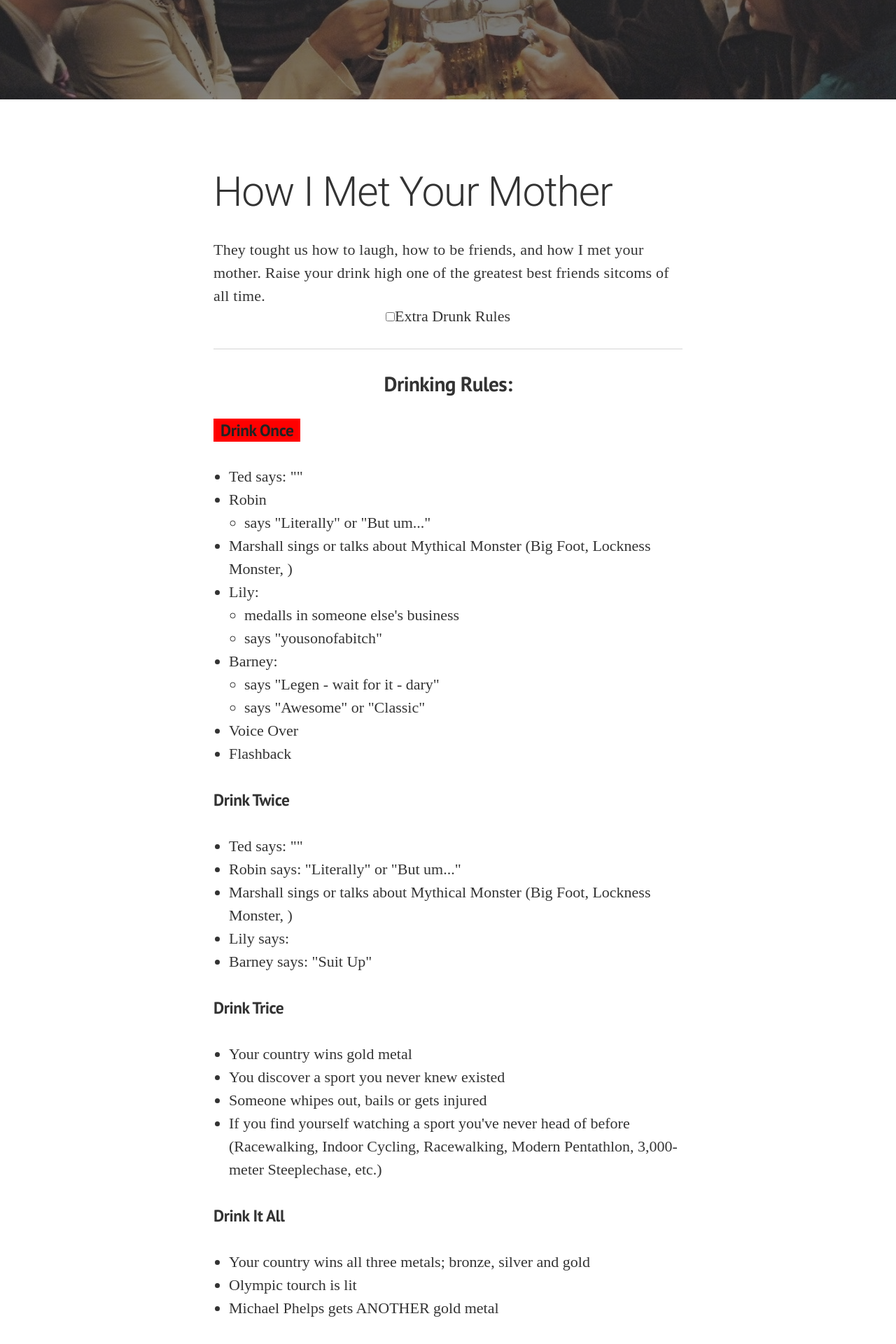
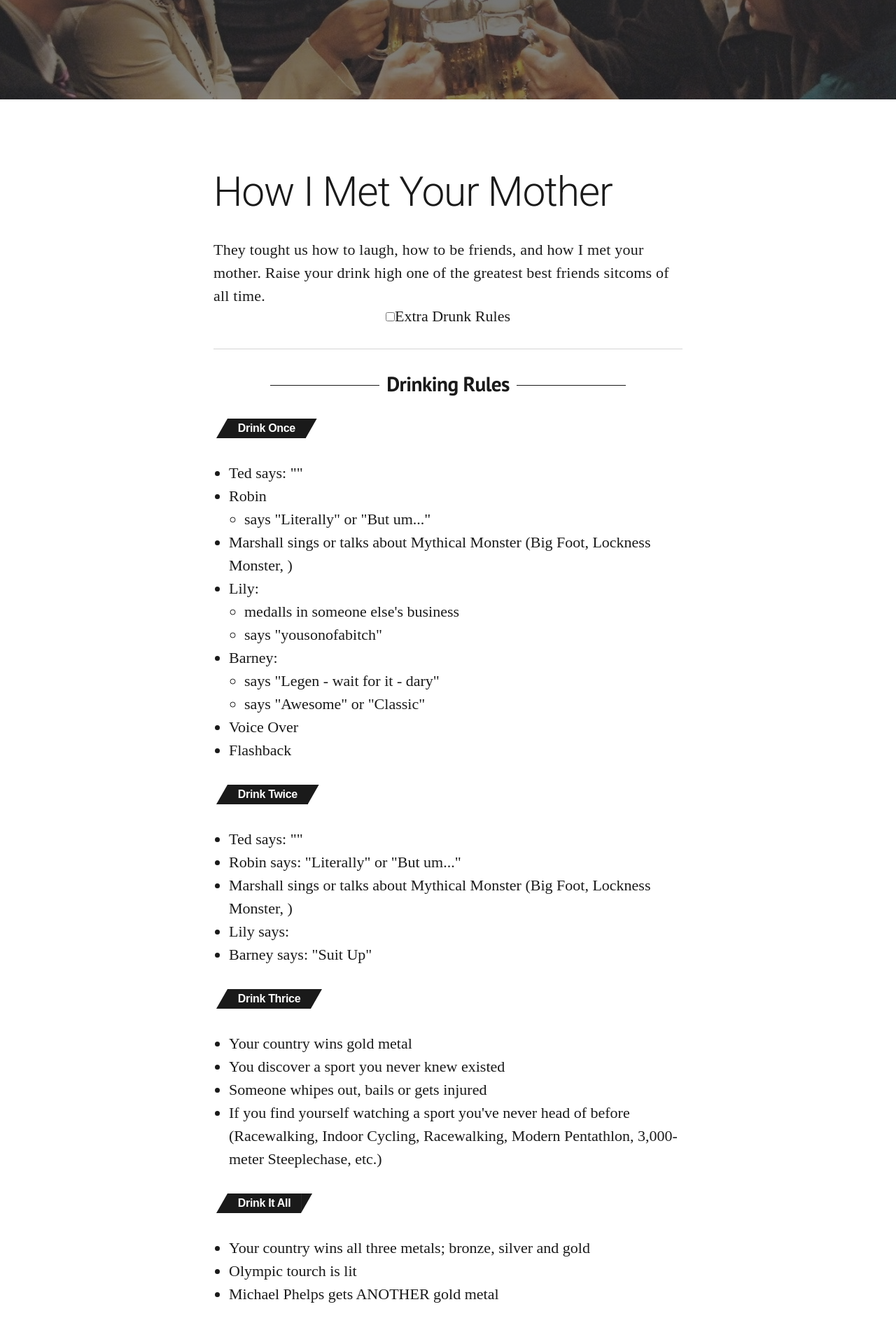
Before and after one commit to jns6971/drunking-games, a Jekyll site: the page built from _posts/2016-08-30-himym.html, in a window 1280 px wide. Shown: the part 485-2405 px from the top of the page at 70% size. Built offline with Jekyll 4.4.1, drawn with Linux system fonts in a browser that asks for light colours; nearby versions of some CDN libraries; some web fonts are replaced.

Commit message:
update generic styles

```diff
--- a/_posts/2016-08-30-himym.html
+++ b/_posts/2016-08-30-himym.html
@@ -25,9 +25,12 @@
 
 
 <hr/>
-<h4 class="u-alignCenter">Drinking Rules:</h4>
+<h4 class="gen-drink-title"><span>Drinking Rules</span></h4>
 
-<h5 class="gen-drink-title gen-parallelogram">Drink Once</h5>
+<h5 class="gen-parallelogram">
+	<span class="gen-drink-subtitle">Drink Once</span>
+</h5>
+
 <ul>
 	<li>Ted says: ""</li>
 	<li>Robin
@@ -52,7 +55,10 @@
 	<li class="gen-extra">Flashback</li>
 </ul>
 
-<h5>Drink Twice</h5>
+<h5 class="gen-parallelogram">
+	<span class="gen-drink-subtitle">Drink Twice</span>
+</h5>
+
 <ul>
 	<li>Ted says: ""</li>
 	<li>Robin says: "Literally" or "But um..."</li>
@@ -61,7 +67,11 @@
 	<li>Barney says: "Suit Up"</li>
 </ul>
 
-<h5>Drink Trice</h5>
+
+<h5 class="gen-parallelogram">
+	<span class="gen-drink-subtitle">Drink Thrice</span>
+</h5>
+
 <ul>
 	<li>Your country wins gold metal</li>
 	<li>You discover a sport you never knew existed</li>
@@ -69,7 +79,10 @@
 	<li>If you find yourself watching a sport you've never head of before (Racewalking, Indoor Cycling, Racewalking, Modern Pentathlon, 3,000-meter Steeplechase, etc.)</li>
 </ul>
 
-<h5>Drink It All</h5>
+<h5 class="gen-parallelogram">
+	<span class="gen-drink-subtitle">Drink It All</span>
+</h5>
+
 <ul>
 	<li>Your country wins all three metals; bronze, silver and gold</li>
 	<li>Olympic tourch is lit</li>
--- a/_scss/_colors.scss
+++ b/_scss/_colors.scss
@@ -9,7 +9,7 @@
 $gray-lighter:          lighten(#000, 93.5%) !default; // #eee
 
 $white:                 #fff;
-$black:                 #222;
+$black:                 #1A1A1A;
 $red: 					#ff0000;
 
 $brand-primary:         #428bca !default;
@@ -20,7 +20,7 @@
 
 $body-bg:               #fff !default;
 $frontpage-body-bg:     #f2f2f2 !default;
-$text-color:            rgba(0,0,0,0.8) !default;
+$text-color:            $black !default;
 
 $link-color:            $text-color !default;
 $link-hover-color:      darken($link-color, 15%) !default;
--- a/assets/css/main.css
+++ b/assets/css/main.css
@@ -235,7 +235,7 @@
   font-family: "Source Serif Pro", serif;
   font-size: 137.5%;
   font-weight: 400;
-  color: rgba(0, 0, 0, 0.8);
+  color: #1A1A1A;
   -webkit-font-smoothing: antialiased;
   text-rendering: optimizeLegibility;
   font-feature-settings: "kern" 1;
@@ -281,7 +281,7 @@
   font-style: italic;
   padding-left: 25px;
   margin-left: -29px;
-  border-left: 4px solid #222;
+  border-left: 4px solid #1A1A1A;
 }
 
 @media (max-width: 767px) {
@@ -367,17 +367,17 @@
 }
 
 a {
-  color: rgba(0, 0, 0, 0.8);
+  color: #1A1A1A;
   text-decoration: none;
-  background-image: -webkit-gradient(linear, left top, left bottom, color-stop(75%, transparent), color-stop(75%, rgba(0, 0, 0, 0.8)));
-  background-image: linear-gradient(to bottom, transparent 75%, rgba(0, 0, 0, 0.8) 75%);
+  background-image: -webkit-gradient(linear, left top, left bottom, color-stop(75%, rgba(26, 26, 26, 0)), color-stop(75%, rgba(26, 26, 26, 0.8)));
+  background-image: linear-gradient(to bottom, rgba(26, 26, 26, 0) 75%, rgba(26, 26, 26, 0.8) 75%);
   background-repeat: repeat-x;
   background-position: 0 22px;
   background-size: 2px 2px;
 }
 
 a:hover {
-  color: rgba(0, 0, 0, 0.8);
+  color: black;
 }
 
 /* Tables */
@@ -1426,7 +1426,7 @@
   display: block;
   width: 20px;
   height: 2px;
-  background: #222;
+  background: #1A1A1A;
   /* background-color: transparent;
   border-radius: 4px; */
   -webkit-transition: background 0.3s;
@@ -1480,7 +1480,7 @@
 .sidebar-toggle:active,
 #sidebar-checkbox:checked ~ .sidebar-toggle-wrapper {
   position: fixed;
-  background-color: rgba(34, 34, 34, 0.8);
+  background-color: rgba(26, 26, 26, 0.8);
 }
 
 #sidebar-checkbox:checked ~ .sidebar-toggle-wrapper .sidebar-toggle {
@@ -1633,7 +1633,7 @@
   width: 100%;
   top: 0;
   position: relative;
-  color: #222;
+  color: #1A1A1A;
 }
 
 .section--first,
@@ -1988,7 +1988,7 @@
 }
 
 .blockGroup-list .postArticle a {
-  color: #222;
+  color: #1A1A1A;
   background: transparent;
 }
 
@@ -2385,7 +2385,7 @@
 .modal-toggle-bubble {
   position: absolute;
   top: 0;
-  background-color: rgba(34, 34, 34, 0.9);
+  background-color: rgba(26, 26, 26, 0.9);
   -webkit-transform: scale(1);
   -webkit-transition: all 0.3s ease-out;
   z-index: 600;
@@ -2400,7 +2400,7 @@
 .modal-toggle-bubbleShadow {
   position: absolute;
   top: 0;
-  background-color: #222;
+  background-color: #1A1A1A;
   -webkit-transform: scale(1);
   opacity: 1;
   -ms-filter: "progid:DXImageTransform.Microsoft.Alpha(Opacity=100)";
@@ -2549,12 +2549,12 @@
 }
 
 .button--primary {
-  border: 2px solid rgba(34, 34, 34, 0.8);
-  color: #222;
+  border: 2px solid rgba(26, 26, 26, 0.8);
+  color: #1A1A1A;
 }
 
 .button--primary:hover {
-  border-color: #222;
+  border-color: #1A1A1A;
 }
 
 .u-clearfix:before, .u-clearfix:after {
@@ -2885,42 +2885,76 @@
   text-align: center;
 }
 
-.gen-drinking-list .gen-drink-title {
-  color: #222;
-}
-
-.gen-parallelogram {
-  display: inline-block;
-  color: #fff;
+.gen-drinking-list .gen-drink-title, .gen-drinking-list .gen-drink-subtitle {
+  color: #1A1A1A;
+}
+
+.gen-drink-title {
+  text-align: center;
+}
+
+.gen-drink-title span {
+  background: #fff;
   padding: 0 10px;
   position: relative;
-  background: red;
+}
+
+.gen-drink-title span:before, .gen-drink-title span:after {
+  content: "";
+  display: block;
+  border-top: 1px solid #1A1A1A;
+  position: absolute;
+  top: .73em;
+  width: 80%;
+}
+
+.gen-drink-title span:before {
+  right: 100%;
+}
+
+.gen-drink-title span:after {
+  left: 100%;
+}
+
+.gen-parallelogram {
+  font-size: 16px;
+  line-height: 16px;
+  float: none;
+}
+
+.gen-parallelogram:last-child {
+  position: relative;
+  left: -22px;
+}
+
+.gen-parallelogram .gen-drink-subtitle {
+  color: #fff;
+  background: #1A1A1A;
+  font-family: Arial, sans-serif;
+  text-decoration: none;
+  padding: 6px 15px;
+  display: inline-block;
+}
+
+.gen-parallelogram:before, .gen-parallelogram:after {
+  content: "";
+  width: 16px;
+  height: 28px;
+  line-height: 16px;
+  vertical-align: top;
+  display: inline-block;
+  position: relative;
+  background: #1A1A1A;
+}
+
+.gen-parallelogram:before {
+  left: 4px;
+  -webkit-clip-path: polygon(100% 0, 0% 100%, 100% 100%);
+  clip-path: polygon(100% 0, 0% 100%, 100% 100%);
 }
 
 .gen-parallelogram:after {
-  content: '';
-  display: block;
-  width: 0;
-  height: 0;
-  position: absolute;
-  border-style: solid;
-  top: 0;
-}
-
-.gen-parallelogram:before {
-  content: '';
-  display: block;
-  width: 0;
-  height: 0;
-  position: absolute;
-  border-style: solid;
-  top: 0;
-}
-
-.gen-parallelogram:before {
-  border-color: transparent red red transparent;
-}
-
-.gen-parallelogram:after {
-  border-color: red transparent transparent red;
-}
+  left: -4px;
+  -webkit-clip-path: polygon(0 0, 0% 100%, 100% 0);
+  clip-path: polygon(0 0, 0% 100%, 100% 0);
+}
```
Also changed, not shown: _scss/custom-themes/_gen-theme.scss (+62 -35 lines).
